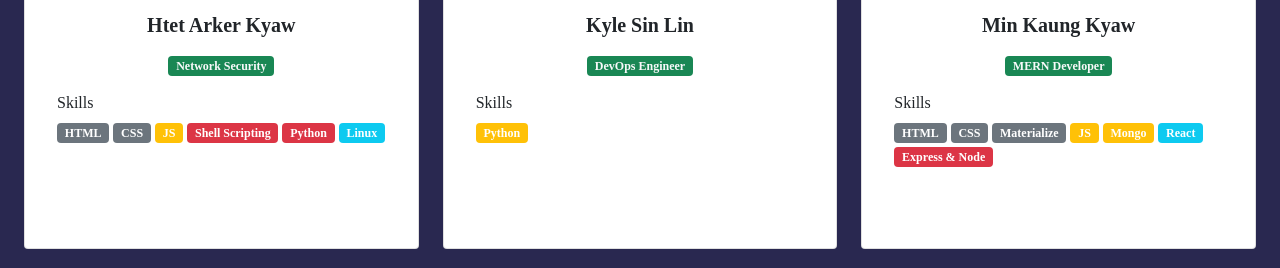
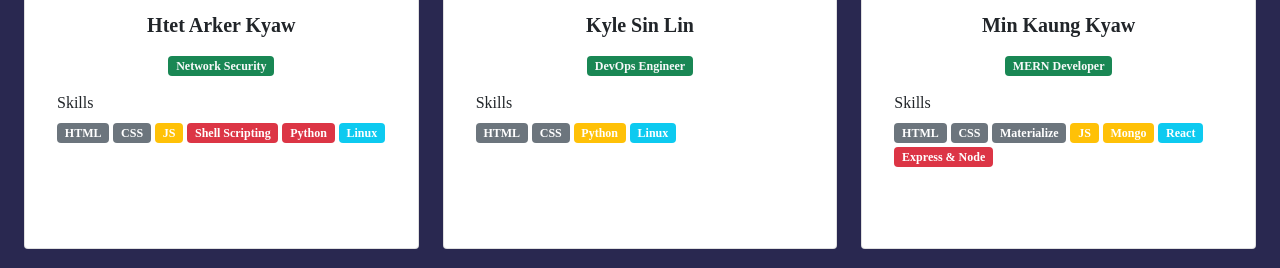
Before and after one commit to mmcyberyouth/Mcy, a plain HTML site: page index.html in a window 1280 px wide. Shown: the part 3206-3474 px from the top of the page. Drawn offline with nearby package versions, Linux system fonts and the light colour scheme; a web font is replaced by a local one.

Commit message:
Update index.html

```diff
--- a/index.html
+++ b/index.html
@@ -239,7 +239,12 @@
                           <span class="badge bg-success text-light"> DevOps Engineer </span>
                         </p>
                         <h6 class="text-dark">Skills</h6>
+                        <span class="badge bg-secondary">HTML</span>
+                        <span class="badge bg-secondary">CSS</span>
+                        <!--<span class="badge bg-warning">JS</span>
+                        <span class="badge bg-danger">Shell Scripting</span>-->
                         <span class="badge bg-warning">Python</span>
+                        <span class="badge bg-info">Linux</span>
                         <div class="clearfix"></div>
 
                       </div>
```
